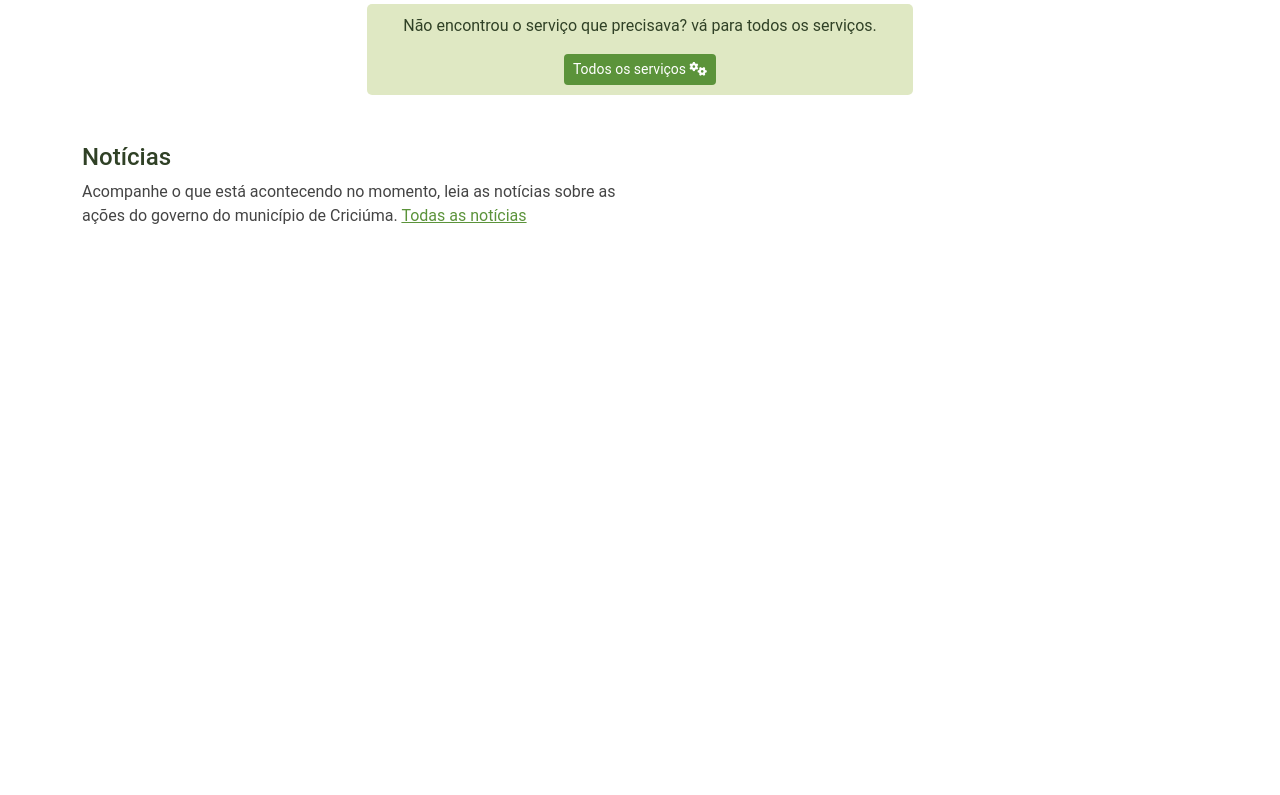
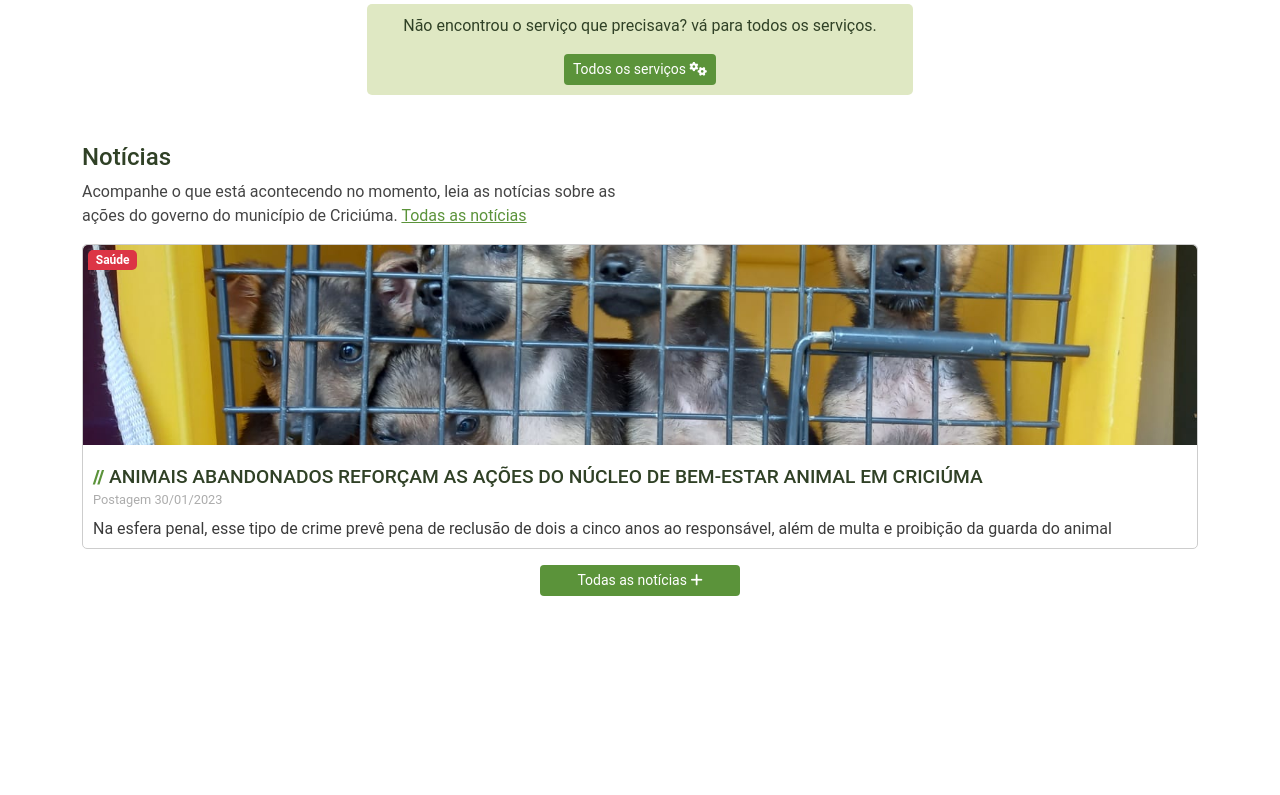
Before and after one commit to EricDagostim/site, a PHP site: page / in a window 1280 px wide. Shown: the part 1034-1829 px from the top of the page. After the commit the page ends 1630 px from the top, so only its background shows below. Run offline with PHP 8.4, Linux system fonts and the light colour scheme.

Commit message:
Panel news adicionado, notícias recentes no index

```diff
--- a/index.html
+++ b/index.html
@@ -391,7 +391,6 @@
                     justify-content: center;">
                         <div class="col-12 col-lg-6 mt-lg-4 mt-4">
                             <div class="content-alert">
-                                <!-- <h4 class="text-color-details text-center-625">Serviços em destaque:</h4> -->
                                 <p class="text-services text-center-625" style="color : #304126">Não encontrou o serviço que precisava? vá para todos os serviços.</p>
                                 <button class="btn btn-sm text-color-white bg-color-details">Todos os serviços <i class="fa-solid fa-gears"></i></button>
                             </div>
@@ -404,8 +403,45 @@
                         <div class="content-main-services">
                             <h4 class="text-color-primary text-center-625">Notícias</h4>
                             <p class="text-services text-center-625 m-0" style="color : #444444">Acompanhe o que está acontecendo no momento, leia as notícias sobre as ações do governo do município de Criciúma. <a class="text-link-details" href="#">Todas as notícias</a></p>
+                        </div>
+                    </div>
 
+
+                    <div class="row mt-3">
+
+                        <div class="col-12">
+                                <div class="box-news">
+                                    <div class="tag-new bg-danger text-white badge">Saúde</div>
+                                    <img src="img/news-fundo.jpeg" alt="Imagem Notícia">
+
+                                    <div class="content-news">
+                                        <h1><span>//</span> ANIMAIS ABANDONADOS REFORÇAM AS AÇÕES DO NÚCLEO DE BEM-ESTAR ANIMAL EM CRICIÚMA</h1>
+                                        <p>Postagem 30/01/2023</p>
+
+                                        <h5 class="pb-0">Na esfera penal, esse tipo de crime prevê pena de reclusão de dois a cinco anos ao responsável, além de multa e proibição da guarda do animal</h5>
+                                    </div>
+                                </div>
                         </div>
+
+                        <!-- <div class="col-6 DIS">
+                            <div class="box-news">
+                                <div class="tag-new bg-primary text-white badge">Governo</div>
+                                <img src="img/imagem-noticia.jpeg" alt="Imagem Notícia">
+
+                                <div class="content-news">
+                                    <h1><span>//</span> PREFEITURA DE CRICIÚMA FARÁ CONCESSÃO DE RESTAURANTE DO PARQUE DAS NAÇÕES</h1>
+                                    <p>Postagem 30/01/2023</p>
+
+                                    <h5 class="pb-0">A Prefeitura de Criciúma realizará a concessão do restaurante localizado no Parque das Nações Cincinato Naspolini. O objetivo é permitir a exploração comercial do equipamento público e melhorar o serviço para os frequentadores do parque. As propostas serão aceitas até o dia 14 de março.</h5>
+                                </div>
+                            </div>
+                        </div> -->
+
+                        <div class="col-12 mt-3" style="display: flex; justify-content: center;">
+                            <a class="btn btn-sm text-color-white bg-color-details" style="width: 200px;">Todas as notícias <i class="fa-solid fa-plus"></i></a>
+                        </div>
+
+
                     </div>
                 </div>
             </div>
@@ -416,12 +452,6 @@
 
 
 
-<br><br><br><br>
-<br><br><br><br>
-<br><br><br><br>
-<br><br><br><br>
-<br><br><br><br>
-<br><br><br><br>
 <br><br><br><br>
 <br><br><br><br>
 <br><br><br><br>
--- a/media-queries.css
+++ b/media-queries.css
@@ -55,6 +55,15 @@
 }
 
 @media (max-width : 772px){
+
+    .content-news h5{
+        display: none !important;
+    }
+
+
+    .content-news h1{
+        font-size: 1rem !important;
+    }
 
     .box-favorited {
         flex-wrap: nowrap;
--- a/style.css
+++ b/style.css
@@ -201,8 +201,6 @@ input:focus{
 }
 
 /* service found */
-
-
 .p-data{
     color: #93B233;
     font-size: 0.7rem;
@@ -658,3 +656,81 @@ input:focus{
 .box-search-modal input{
     width: 100%;
 }
+
+
+/* notícias */
+
+.box-news {
+    border-radius: 5px;
+    border: 1px solid #cdcdcd;
+    height: 100%;
+}
+
+
+.box-news .tag-new{
+    position: absolute;
+    border-radius: 5px 5px 5px 0px;
+    margin-top: 5px;
+    margin-left: 5px;
+}
+
+.box-news img{
+    width: 100%;
+    height: 200px;
+    object-fit: cover;
+    border-radius: 5px 5px 0px 0px;
+}
+
+.box-news .content-news h1{
+    color: #304126;
+    font-size: 1.2rem;
+    padding: 10px 0px 2px 0px;
+    margin: 0;
+}
+.box-news .content-news h1 span{
+    color: #5B933A;
+    font-weight: 800;
+}
+
+.box-news .content-news p{
+    color: #acacac;
+    font-size: 0.8rem;
+    font-weight: 400;
+    padding: 0px 0px;
+    margin: 0;
+}
+
+.box-news .content-news h5{
+    color: #3b3b3b;
+    font-size: 1rem;
+    font-weight: 400;
+    padding: 10px 0px;
+    margin: 0;
+
+
+    display: -webkit-box;
+    -webkit-line-clamp: 2;
+    -webkit-box-orient: vertical;
+    overflow: hidden;
+    text-overflow: clip;
+}
+
+.content-news{
+    display: flex;
+    flex-direction: column;
+    justify-content: center;
+    margin: 10px;
+}
+
+.content-all-news h1{
+    font-size: 1rem;
+    color: #5B933A;
+
+}
+
+.content-all-news{
+    display: flex;
+    justify-content: center;
+}
+
+/* notícias */
```
Also changed, not shown: img/imagem-noticia.jpeg (added), img/news-fundo.jpeg (added).
